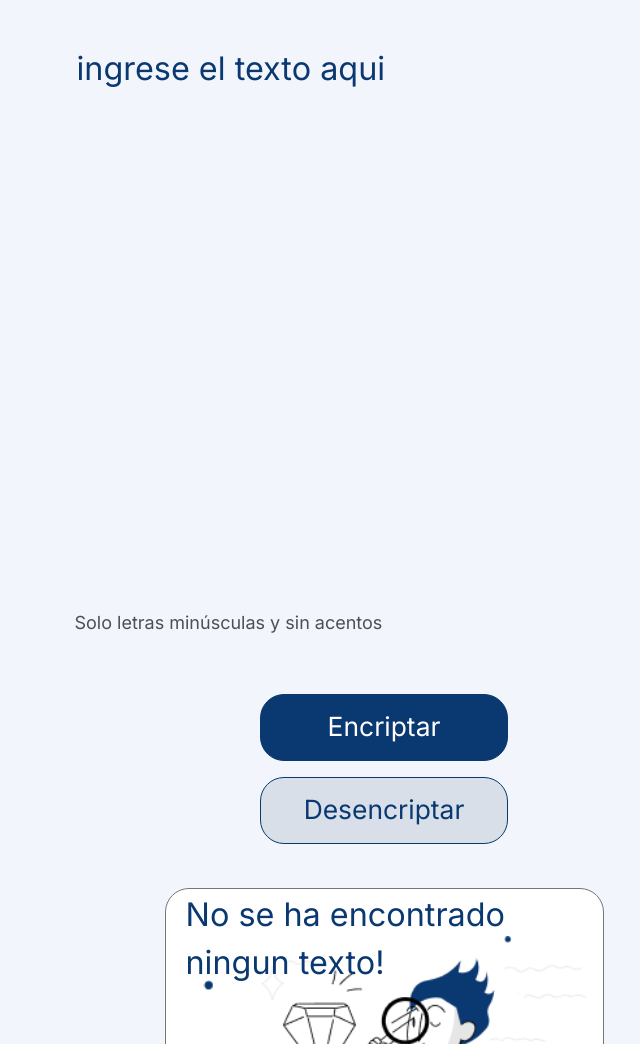
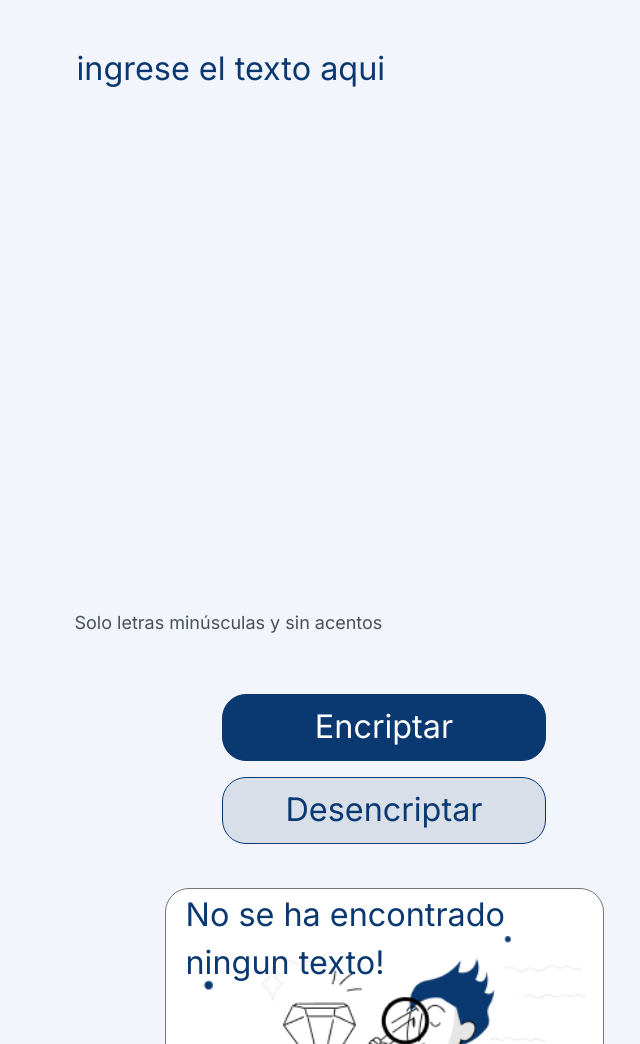
Before and after one commit to peG0r/Challenge-ONE-Encriptador-de-texto, a plain HTML site: page index.html in a window 768 px wide. Shown: the part 63-1107 px from the top of the page, without its empty margins (0-640 px from the left). Drawn offline with nearby package versions, Linux system fonts and the light colour scheme.

Commit message:
diseño responsivo ok 4

```diff
--- a/assets/css/styles.css
+++ b/assets/css/styles.css
@@ -141,8 +141,7 @@ section.display-mensaje {
     .btn-encriptar, .btn-desencriptar {
         width: 100%;
         margin-top: 2vh;
-        font-size: 0.875rem;
-        width: 10em;
+
     }
 
     .btn-copiar {
@@ -162,8 +161,10 @@ section.display-mensaje {
 
     .btn-encriptar, .btn-desencriptar {
         width: 40%;
-        font-size: 3.3vh;
+        font-size: 0.875rem;
+        width: 10em;
     }
+
 }
 
 @media (max-width: 375px) {
```
